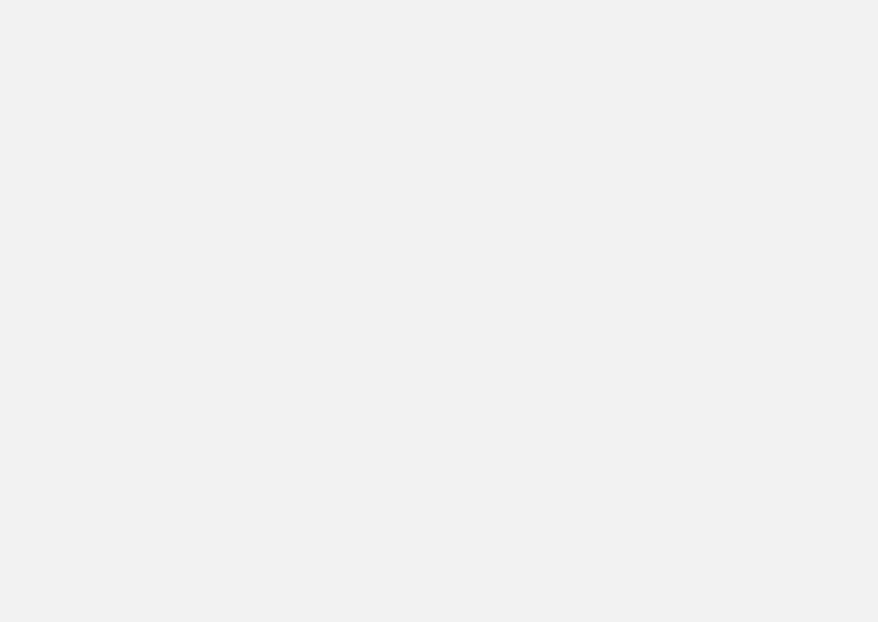
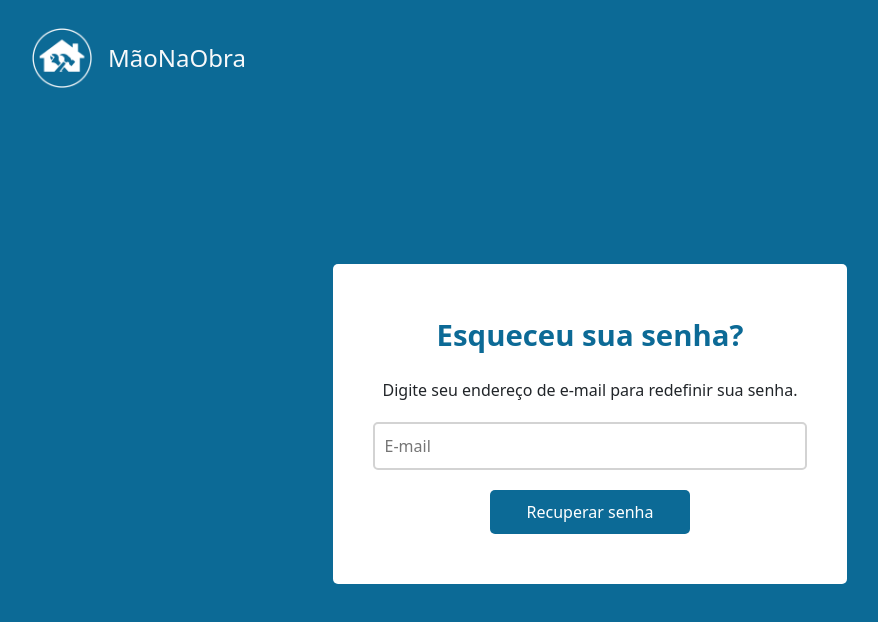
Before and after one commit to MaoNaObraa/MaoNaObra, a React (Vite) app: page /recuperarSenha in a window 1280 px wide. Shown: the top 622 px of the page, without its empty margins (50-928 px from the left). Built offline with nearby package versions, Linux system fonts and the light colour scheme.

Commit message:
feat: forgorPassword screen merge with routes

```diff
--- a/src/App.jsx
+++ b/src/App.jsx
@@ -4,6 +4,7 @@ import { BrowserRouter, Switch, Route } from "react-router-dom";
 import Home from './pages/Home/Home';
 import Cadastro from './pages/Cadastro/Cadastro';
 import Login from './pages/Login/login';
+import ForgotPassword from './pages/ForgotPassword/ForgotPassword';
 
 
 function App() {
@@ -27,6 +28,10 @@ function App() {
               <Login />
             </Route>
 
+            <Route path="/recuperarSenha" exact>
+              <ForgotPassword />
+            </Route>
+
             <Route path="/" exact>
               <Home />
             </Route>
--- a/src/pages/ForgotPassword/ForgotPassword.jsx
+++ b/src/pages/ForgotPassword/ForgotPassword.jsx
@@ -1,3 +1,4 @@
+import { Link } from 'react-router-dom/cjs/react-router-dom';
 import './forgotPassword.css'
 
 const ForgotPassword = () => {
--- a/src/pages/Login/login.jsx
+++ b/src/pages/Login/login.jsx
@@ -53,7 +53,7 @@ function Login() {
               </div>
 
               <div id='esqueceu-senha'>
-                <a href="google.com">Esqueceu senha?</a>
+                <Link to="/recuperarSenha">Esqueceu senha?</Link>
               </div>
             </div>
 
```
